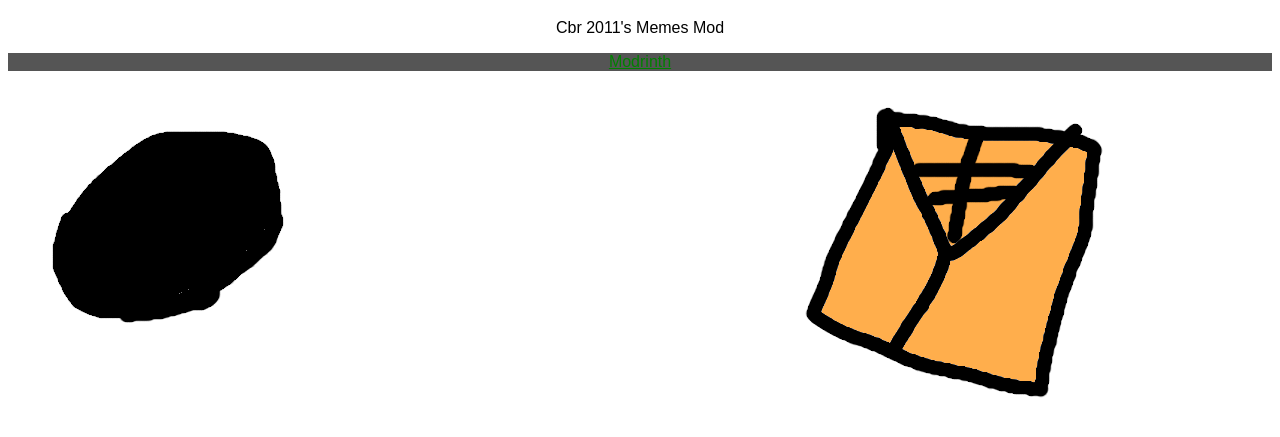
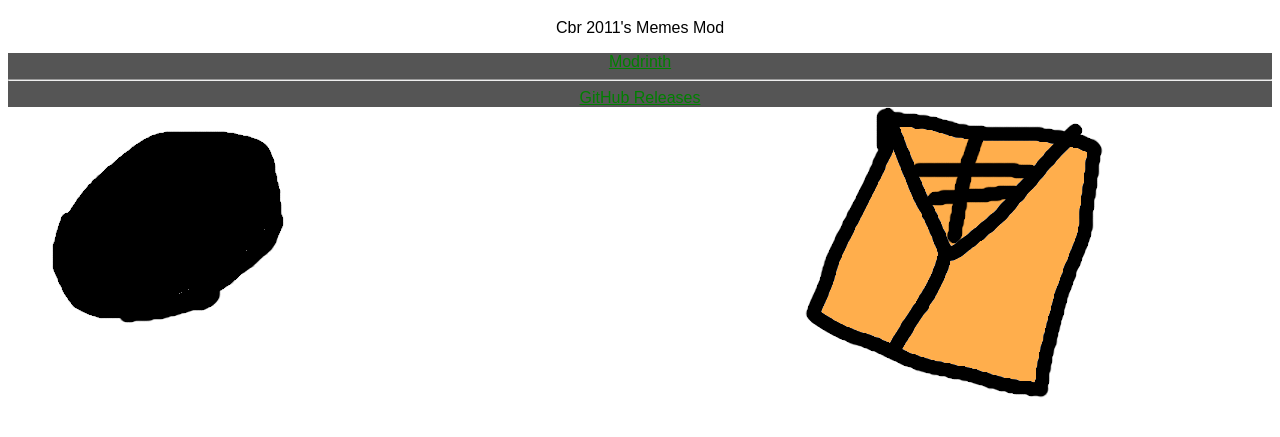
Before and after one commit to Cbr-s-Minecraft-Mods/cbr-s-minecraft-mods.github.io, a plain HTML site: page index.html in a window 1280 px wide. Shown: the part 61-498 px from the top of the page. Drawn offline with Linux system fonts and the light colour scheme.

Commit message:
Update index.html

```diff
--- a/index.html
+++ b/index.html
@@ -20,4 +20,6 @@
       </div>
       <p>Cbr 2011's Memes Mod</p>
       <div class="Downloads">
-        <a href="https://modrinth.com/mod/memes">Modrinth</a>
+        <a href="https://modrinth.com/mod/memes">Modrinth</a><hr>
+        <a href="https://github.com/Cbr-s-Minecraft-Mods/Cbr2011s-Memes-Mod/releases">GitHub Releases</a>
+      </div>
```
